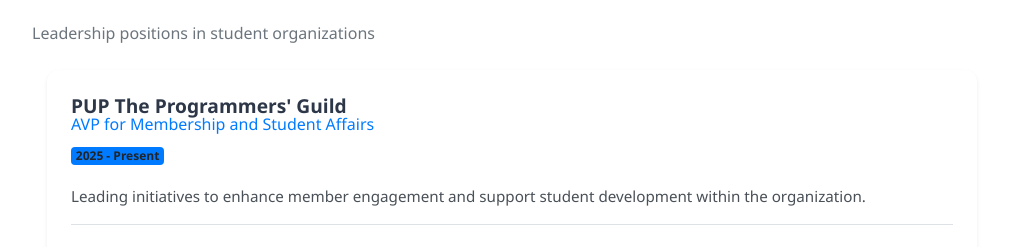
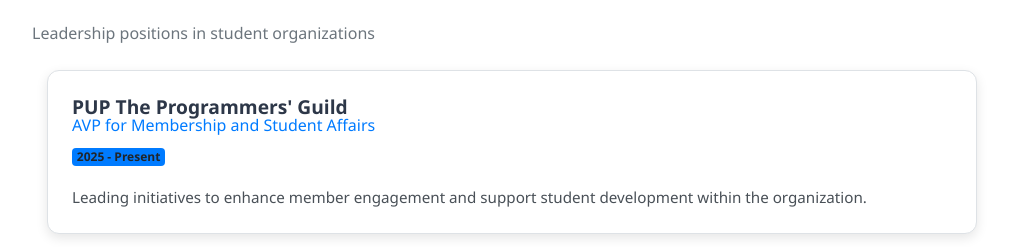
Before and after one commit to rachelannec/rachelannec-io, a React (Vite) app: page / in a window 1280 px wide. Shown: the part 510-757 px from the top of the page, without its empty margins (128-1151 px from the left). Built offline with nearby package versions, Linux system fonts and the light colour scheme.

Commit message:
remove active badge (final na), add margin to cards

```diff
--- a/src/components/OrganizationRoles.tsx
+++ b/src/components/OrganizationRoles.tsx
@@ -40,7 +40,7 @@
       <div>
         {organizationalRoles.map((item, index) => (
           <div key={index} className="col">
-            <div className="card h-100 border-0 shadow-sm">
+            <div className="card h-100">
               <div className="card-body">
                 <div className="mb-3">
                   <div>
@@ -53,18 +53,6 @@
                 <div className="card-text">
                   <p className="mb-0">{item.description}</p>
                 </div>
-
-                <div className="mt-3 pt-3 border-top">
-                  <div className="d-flex align-items-center">
-                    <span className="ms-auto right">
-                      {item.date.includes('Present') ? (
-                        <span className="badge">Active</span>
-                      ) : (
-                        <span className="badge">Completed</span>
-                      )}
-                    </span>
-                  </div>
-                </div>
               </div>
             </div>
           </div>
--- a/src/styles/OrganizationRoles.css
+++ b/src/styles/OrganizationRoles.css
@@ -9,10 +9,10 @@
     height: 100%;
     box-shadow: 0 4px 12px var(--shadow-color);
     position: relative;
+    margin: 1.5rem 0;
 }
 
 .card:hover {
-    /* transform: translateY(-8px); */
   box-shadow: 0 15px 35px var(--shadow-color);
   border-color: var(--primary-color);
 }
```
